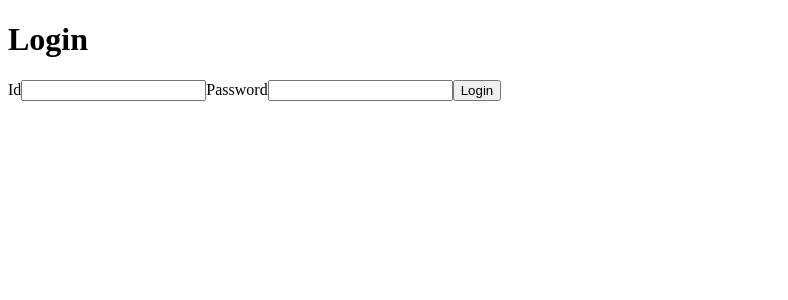
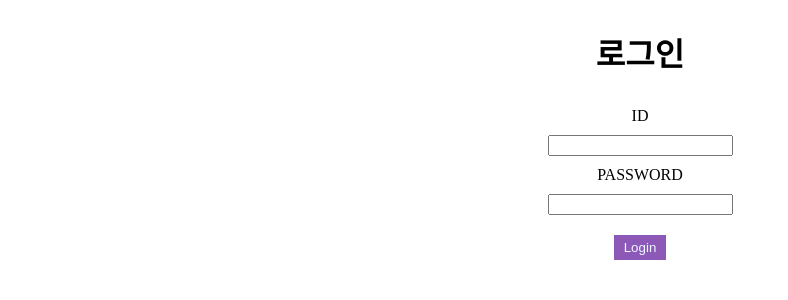
Before and after one commit to CaffeineJUN/portal_project, a React (Create React App) app in the folder diary/front/: page /login in a window 1280 px wide. Shown: the top 300 px of the page, without its empty margins (0-788 px from the left). Built offline with nearby package versions, Linux system fonts and the light colour scheme.

Commit message:
front, 로그인 회원가입 페이지 디자인

```diff
--- a/diary/front/src/components/Login/LoginPage.jsx
+++ b/diary/front/src/components/Login/LoginPage.jsx
@@ -2,6 +2,8 @@ import React, {useState} from 'react'
 import {useDispatch} from 'react-redux'
 import {loginUser} from '../../_actions/userAction'
 import {useNavigate} from 'react-router-dom'
+
+import styles from './LoginPage.module.css'
 
 const LoginPage = () => {
     const dispatch = useDispatch()
@@ -29,13 +31,13 @@ const LoginPage = () => {
     }
 
     return (
-        <div>
-            <h1>Login</h1>
+        <div className={styles.container}>
+            <h1>로그인</h1>
             <form onSubmit={handleSubmit}>
-                <label htmlFor="">Id</label>
+                <label htmlFor="">ID</label>
                 <input type="text" name="userId" value={userId} onChange={handleInput} />
 
-                <label htmlFor="">Password</label>
+                <label htmlFor="">PASSWORD</label>
                 <input type="password" name="password" value={password} onChange={handleInput} />
 
                 <button type="submit">Login</button>
--- /dev/null
+++ b/diary/front/src/components/Login/LoginPage.module.css
@@ -0,0 +1,25 @@
+.container {
+    display: flex;
+    justify-content: center;
+    align-items: center;
+    flex-direction: column;
+}
+
+.container > form {
+    display: flex;
+    justify-content: center;
+    align-items: center;
+    flex-direction: column;
+}
+
+.container > form > label {
+    margin: 10px 0px;
+}
+
+.container > form > button {
+    border: none;
+    margin-top: 20px;
+    padding: 5px 10px;
+    background-color: #8c59b9;
+    color: aliceblue;
+}
--- a/diary/front/src/components/Register/RegisterPage.jsx
+++ b/diary/front/src/components/Register/RegisterPage.jsx
@@ -2,6 +2,8 @@ import React, {useState} from 'react'
 import {useDispatch} from 'react-redux'
 import {registUser} from '../../_actions/userAction'
 import {useNavigate} from 'react-router-dom'
+
+import styles from './RegisterPage.module.css'
 
 const RegisterPage = () => {
     const dispatch = useDispatch()
@@ -29,13 +31,13 @@ const RegisterPage = () => {
     }
 
     return (
-        <div>
-            <h1>Register</h1>
+        <div className={styles.container}>
+            <h1>회원가입</h1>
             <form onSubmit={handleSubmit}>
-                <label htmlFor="">Id</label>
+                <label htmlFor="">ID</label>
                 <input type="text" name="userId" value={userId} onChange={handleInput} />
 
-                <label htmlFor="">Password</label>
+                <label htmlFor="">PASSWORD</label>
                 <input type="password" name="password" value={password} onChange={handleInput} />
 
                 <button type="submit">Register</button>
--- /dev/null
+++ b/diary/front/src/components/Register/RegisterPage.module.css
@@ -0,0 +1,25 @@
+.container {
+    display: flex;
+    justify-content: center;
+    align-items: center;
+    flex-direction: column;
+}
+
+.container > form {
+    display: flex;
+    justify-content: center;
+    align-items: center;
+    flex-direction: column;
+}
+
+.container > form > label {
+    margin: 10px 0px;
+}
+
+.container > form > button {
+    border: none;
+    margin-top: 20px;
+    padding: 5px 10px;
+    background-color: #8c59b9;
+    color: aliceblue;
+}
```
